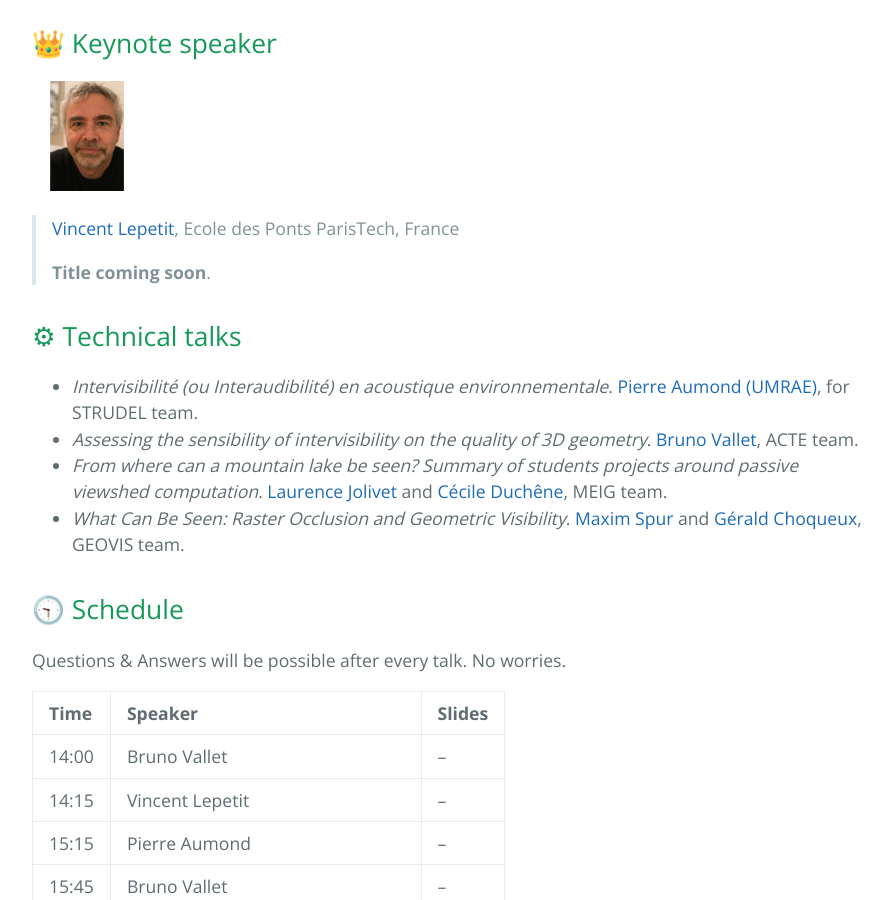
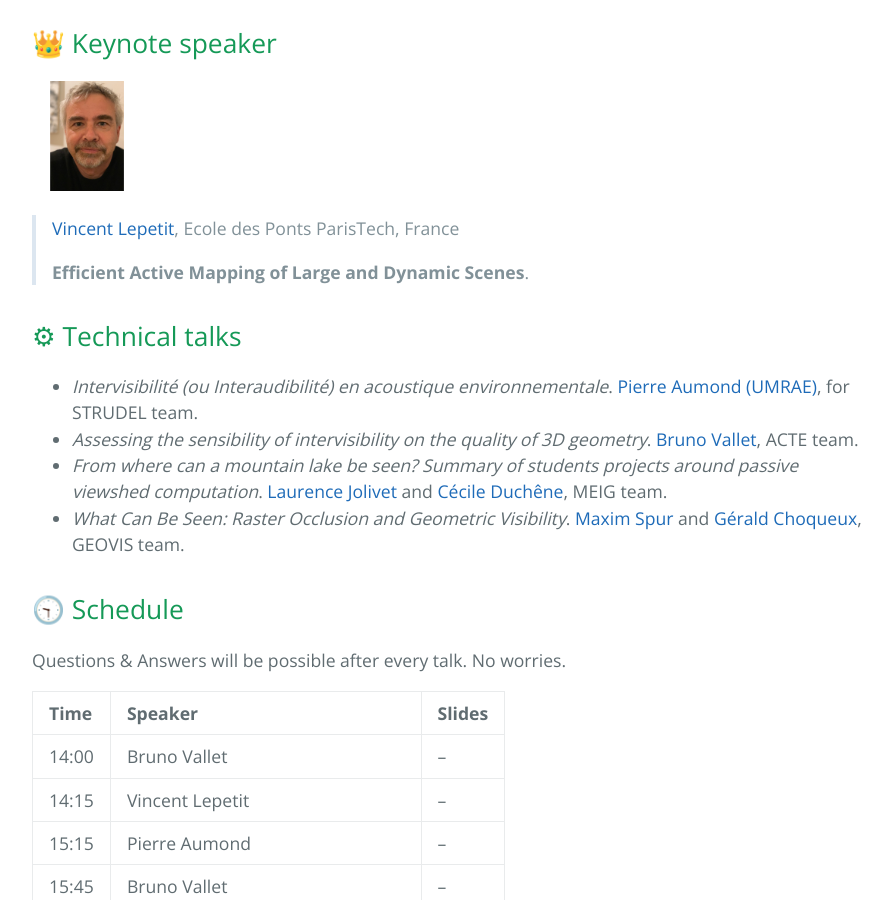
Before and after one commit to umrlastig/seminars, a Jekyll site: the page built from index.md, in a window 1280 px wide and 900 px high, scrolled down 1370 px. Shown: the whole window, without its empty margins (192-1083 px from the left). Built offline with Jekyll 4.4.1, drawn with Linux system fonts in a browser that asks for light colours.

Commit message:
Update title in index.md to reflect new content

```diff
--- a/index.md
+++ b/index.md
@@ -22,7 +22,7 @@ The LASTIG has been working on the field of **intervisibility** for a long time
 <img src="documents/vincentlepetit.png" width="110" />
 > [Vincent Lepetit](https://vincentlepetit.github.io/), Ecole des Ponts ParisTech, France
 >
-> **Title coming soon**.
+> **Efficient Active Mapping of Large and Dynamic Scenes**.
 
 ## ⚙ Technical talks
 
```
